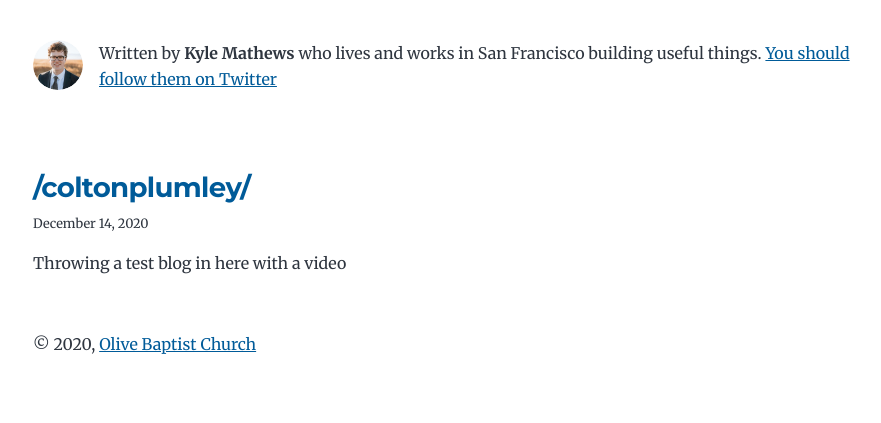
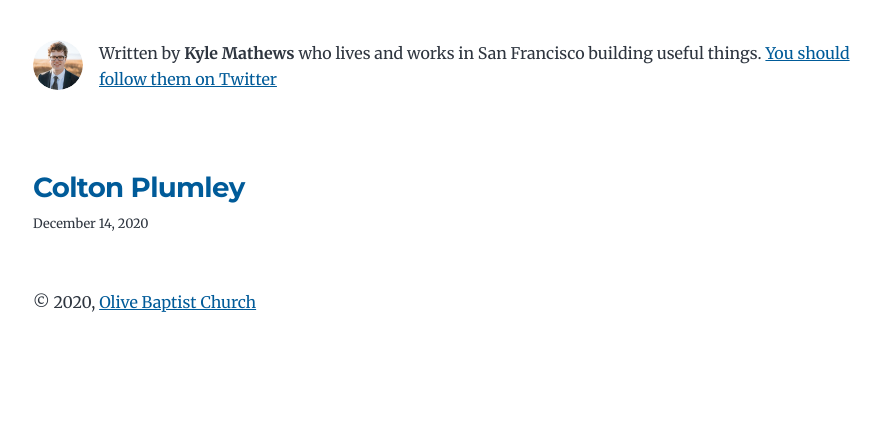
Before and after one commit to olivebaptistchurch/production, a Gatsby site: page / in a window 1280 px wide. Shown: the whole page, without its empty margins (179-1060 px from the left). Built offline with nearby package versions, Linux system fonts and the light colour scheme; Gatsby itself is replaced by a stand-in of ours.

Commit message:
Update naming process for baptism videos

```diff
--- a/src/pages/index.js
+++ b/src/pages/index.js
@@ -29,7 +29,7 @@ const BlogIndex = ({ data, location }) => {
       <Bio />
       <ol style={{ listStyle: `none` }}>
         {posts.map(post => {
-          const title = post.frontmatter.title || post.fields.slug
+          const title = post.frontmatter.name || post.fields.slug
 
           return (
             <li key={post.fields.slug}>
@@ -46,14 +46,6 @@ const BlogIndex = ({ data, location }) => {
                   </h2>
                   <small>{post.frontmatter.date}</small>
                 </header>
-                <section>
-                  <p
-                    dangerouslySetInnerHTML={{
-                      __html: post.frontmatter.description || post.excerpt,
-                    }}
-                    itemProp="description"
-                  />
-                </section>
               </article>
             </li>
           )
@@ -80,8 +72,7 @@ export const pageQuery = graphql`
         }
         frontmatter {
           date(formatString: "MMMM DD, YYYY")
-          title
-          description
+          name
         }
       }
     }
--- a/src/templates/blog-post.js
+++ b/src/templates/blog-post.js
@@ -25,7 +25,7 @@ const BlogPostTemplate = ({ data, location }) => {
         <section>
           <h3>Congrats!</h3>
           <p>We are so excited for your journey! We are looking forward to coming alongside every step of the way. For more information about what to do next, <a href="https://www.olivebaptist.org/growth-track">click here</a>.</p>
-          <a href={post.frontmatter.video} download><button>Download Baptism Video</button></a>
+          <a href={post.frontmatter.video} download="${post.frontmatter.name}.mp4"><button>Download Baptism Video</button></a>
         </section>
         <video width="100%" controls>
           <source src={post.frontmatter.video ? post.frontmatter.video : ''} />
```
